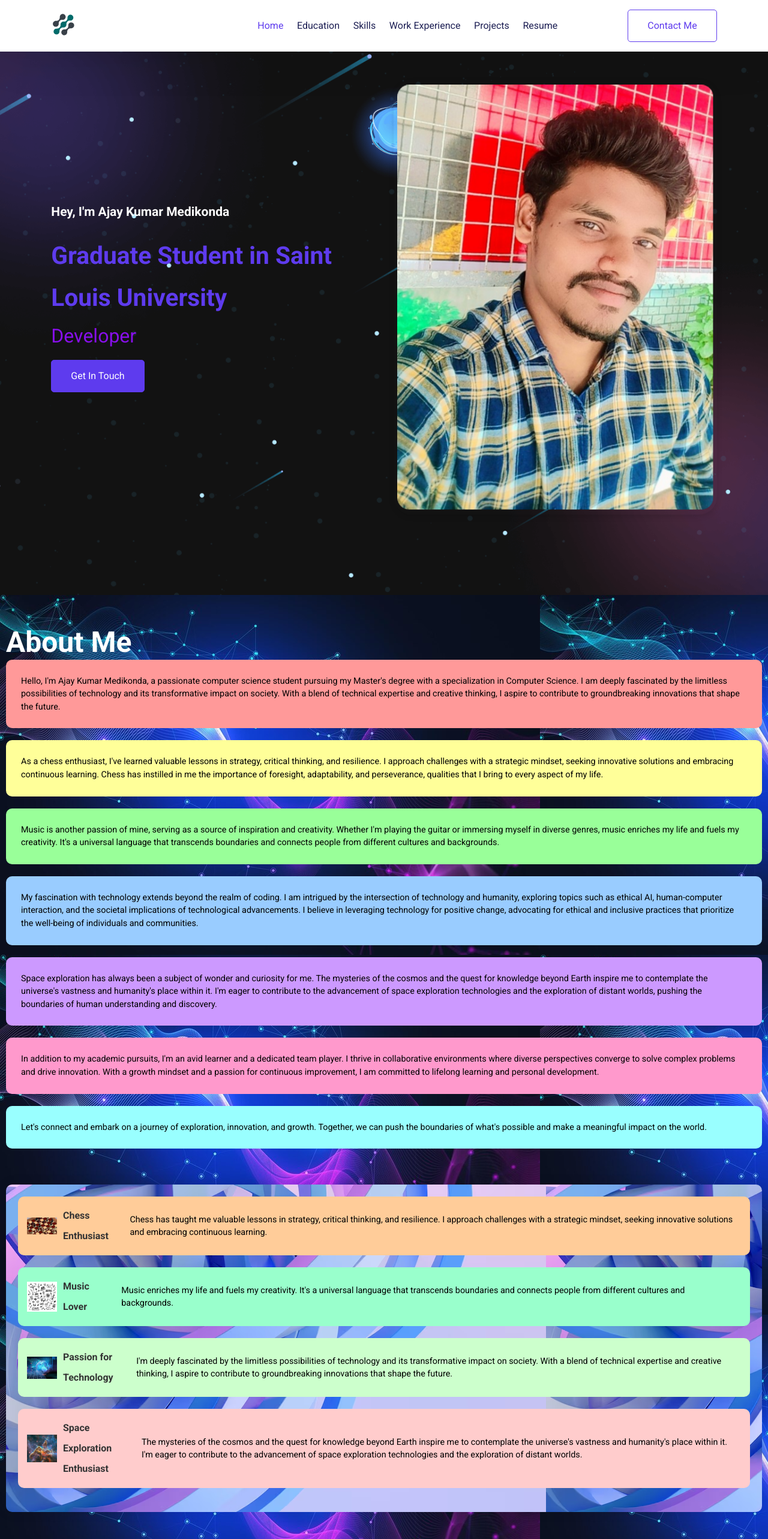
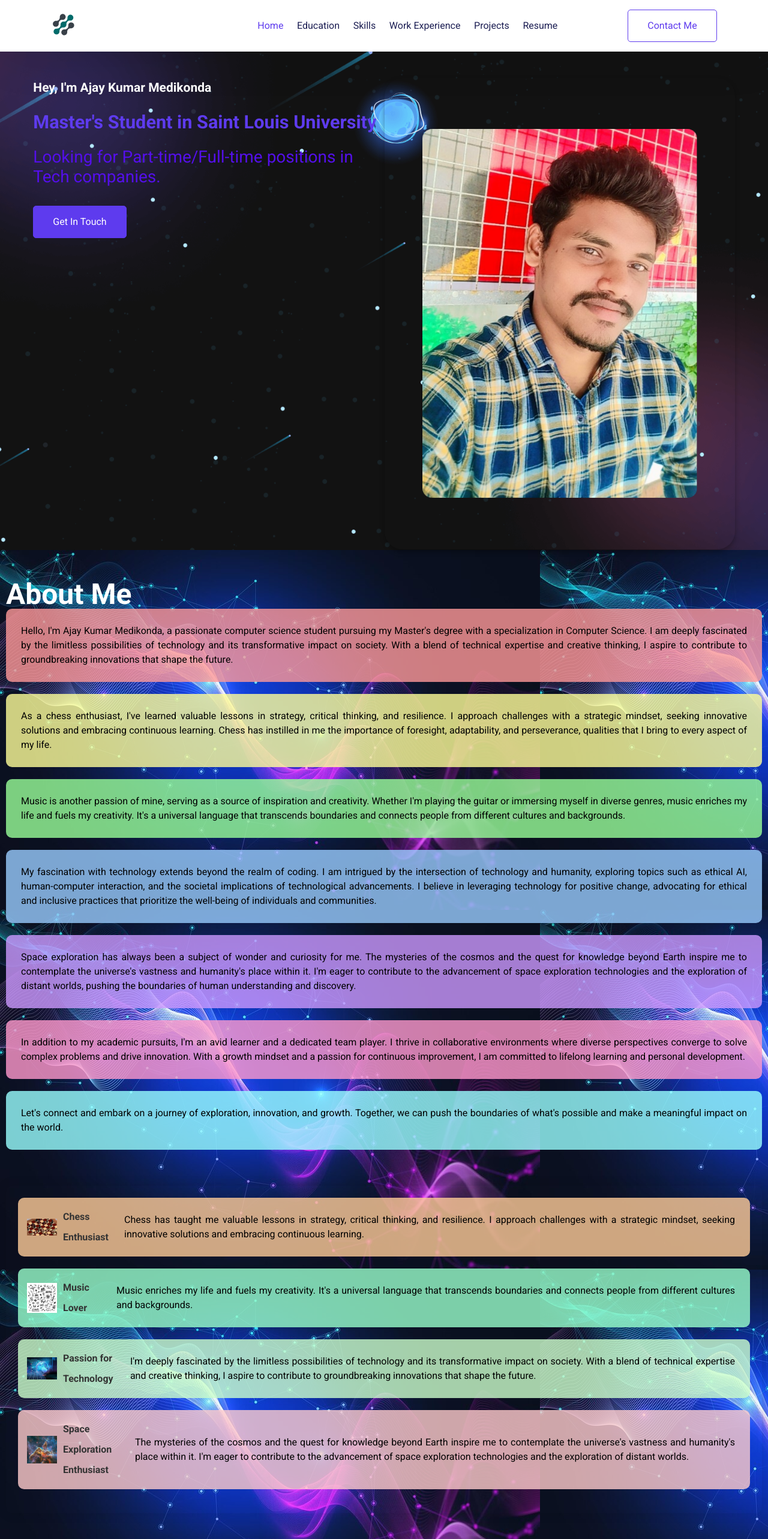
Before and after one commit to ajaykumar9680/ajaykumar1973, a React (Create React App) app: page /#/ in a window 1280 px wide. Shown: the top 2566 px of the page at 60% size. Built offline with nearby package versions, Linux system fonts and the light colour scheme.

Commit message:
some enhancements

```diff
--- a/src/App.css
+++ b/src/App.css
@@ -87,13 +87,13 @@ p {
 h1 {
   font-size: 56px;
   font-weight: 700;
-  line-height: 67px;
+  line-height: 57px;
 }
 /* Heading 2 */
 h2 {
   font-size: 48px;
   font-weight: 700;
-  line-height: 58px;
+  line-height: 48px;
 }
 /* Heading 3 */
 h3 {
@@ -144,7 +144,7 @@ h3 {
 .sub-title {
   color: var(--heading-color);
   font-size: 16px;
-  font-weight: 600;
+  font-weight: 300;
   line-height: 24px;
 }
 /* Section Titles Ends */
@@ -175,8 +175,8 @@ h3 {
 /* Responsive Screens */
 @media only screen and (max-width: 1800px) {
   .hero-section-title {
-    font-size: 68px;
-    line-height: 70px;
+    font-size: 58px;
+    line-height: 40px;
   }
   .skills-section-title {
     font-size: 28px;
@@ -186,8 +186,8 @@ h3 {
 
 @media only screen and (max-width: 1600px) {
   .skills-section-heading {
-    font-size: 54px;
-    line-height: 70px;
+    font-size: 44px;
+    line-height: 30px;
   }
   .skills-section-container {
     gap: 16px;
@@ -200,7 +200,7 @@ h3 {
   }
   .skills-section-title {
     font-size: 23px;
-    line-height: 30px;
+    line-height: 20px;
   }
   .skills-section-description {
     font-size: 17.333px;
--- a/src/Pages/Home/HeroSection.jsx
+++ b/src/Pages/Home/HeroSection.jsx
@@ -8,11 +8,11 @@ const HeroSection = () => {
         <div className="hero-section-content">
           <p className="section-title">Hey, I'm Ajay Kumar Medikonda</p>
           <h1 className="hero-section-title">
-            <span className="hero-section-title-color">Graduate Student in Saint Louis University</span> <br />
+            <span className="hero-section-title-color">Master's Student in Saint Louis University</span> <br />
             {/* Developer */}
           </h1>
           <p className="hero-section-description">
-            Developer
+            Looking for Part-time/Full-time positions in Tech companies.
           </p>
         </div>
         <a href="#Contact" className="btn btn-primary">Get In Touch</a>
--- a/src/Pages/Home/WorkExperience.jsx
+++ b/src/Pages/Home/WorkExperience.jsx
@@ -23,14 +23,6 @@ function WorkExperience() {
           </ul>
         </div>
 
-        <div className="job">
-          <h3 className="job-title">AWS Cloud Virtual Internship offered by AICTE</h3>
-          <p className="job-duration">Oct 2021 – Dec 2021</p>
-          <ul className="job-responsibilities">
-            <li>Learned about a new AWS service and used it to solve a real-world problem.</li>
-            <li>Built a cloud-based application that uses multiple AWS services.</li>
-          </ul>
-        </div>
       </div>
     </section>
   );
--- a/src/styles/Hero.css
+++ b/src/styles/Hero.css
@@ -2,10 +2,10 @@
 .hero-section {
     display: grid;
     grid-template-columns: repeat(2, 1fr);
-    padding: 133.333px 85.333px 133.333px;
-    align-items: center;
+    padding: 130.333px 55.333px 1.0px;
+    align-items: left;
     justify-content: space-between;
-    gap: 32px;
+    gap: 2px;
     background-color: var(--bg-shade);
     background-image: url('../assets/img/banner-bg.png');
     background-position: top center;
@@ -29,7 +29,7 @@
   }
   .hero-section-title {
     color: var(--heading-color);
-    font-size: 40.667px;
+    font-size: 30.667px;
     font-weight: 700;
 
     align-self: stretch;
@@ -38,15 +38,15 @@
     color: var(--primary);
   }
   .hero-section-description {
-    color: rgb(135, 15, 234);
-    font-size: 32px;
+    color: rgb(84, 15, 234);
+    font-size: 28px;
     font-weight: 40;
-    line-height: 2dvb;
+
   }
   .hero-section-img {
     border-radius: 30px; /* Adjust the border-radius value to control the curve */
     overflow: hidden; /* Clip the image to the rounded borders */
-    box-shadow: 0 4px 8px rgba(0, 0, 0, 0.1); /* Add a box-shadow for depth */
+    box-shadow: 0 4px 8px rgba(0, 0, 0, 0.3); /* Add a box-shadow for depth */
     height: auto;
   }
   .hero-section-img > img {
@@ -66,6 +66,6 @@
       transform: scale(0.3); /* Initial position */
     }
     100% {
-      transform: scale(1); /* Final position (adjust distance as needed) */
+      transform: scale(0.8); /* Final position (adjust distance as needed) */
     }
   }
--- a/src/styles/about.css
+++ b/src/styles/about.css
@@ -20,7 +20,7 @@
 }
 
 .about-section-content-box {
-  background-image: url('../assets/img/3d4.avif');
+
   padding: 20px;
   border-radius: 10px;
   box-shadow: 0px 0px 20px rgba(0, 0, 0, 0.1);
@@ -59,51 +59,52 @@
 }
 
 .about-section-row p {
-  color:rgb(0,0,0);
-  font-size: 0.9em;
+  color:rgb(0,0,0,1.0);
+  font-size: 1.0em;
   margin: 10px;
+  text-align: justify;
   /*font-style: italic;*/
 }
 
 /* Specific background colors for statements */
 
 .about-section-column-1 .about-section-row:nth-child(2) {
-  background-color: rgb(255,153,153); /* Blue */
+  background-color: rgb(255,153,153,0.8); /* Blue */
 }
 .about-section-column-1 .about-section-row:nth-child(3) {
-  background-color: rgb(255,255,153); /* Yellow */
+  background-color: rgb(255,255,153,0.8); /* Yellow */
 }
 
 .about-section-column-1 .about-section-row:nth-child(4) {
-  background-color: rgb(153,255,153); /* Blue */
+  background-color: rgb(153,255,153,0.8); /* Blue */
 }
 .about-section-column-1 .about-section-row:nth-child(5) {
-  background-color: rgb(153,204,255); /* Yellow */
+  background-color: rgb(153,204,255,0.8); /* Yellow */
 }
 
 .about-section-column-1 .about-section-row:nth-child(6) {
-  background-color: rgb(204,153,255); /* Blue */
+  background-color: rgb(204,153,255,0.8); /* Blue */
 }
 .about-section-column-1 .about-section-row:nth-child(7) {
-  background-color: rgb(255,153,204); /* Yellow */
+  background-color: rgb(255,153,204,0.8); /* Yellow */
 }
 .about-section-column-1 .about-section-row:nth-child(8) {
-  background-color: rgb(153,255,255); /* Yellow */
+  background-color: rgb(153,255,255,0.8); /* Yellow */
 }
 
 .about-section-column-2 .about-section-row:nth-child(1) {
-  background-color: rgb(255,204,153);
+  background-color: rgb(255,204,153,0.8);
 }
 
 .about-section-column-2 .about-section-row:nth-child(2) {
-  background-color: rgb(153,255,204);
+  background-color: rgb(153,255,204,0.8);
 }
 .about-section-column-2 .about-section-row:nth-child(3) {
-  background-color: rgb(204,255,204);
+  background-color: rgb(204,255,204,0.8);
 }
 
 .about-section-column-2 .about-section-row:nth-child(4) {
-  background-color: rgb(255,204,204);
+  background-color: rgb(255,204,204,0.8);
 }
 
 
--- a/src/styles/honors.css
+++ b/src/styles/honors.css
@@ -35,13 +35,13 @@
 .honors-awards-list {
   /*background-color: #60f525;  Add background color to each job entry */
    /* Add padding to each job entry */
-   background: rgb(65, 129, 139);
+   background: rgba(245, 54, 210, 0.5);
   border-radius: 64px; /* Add border radius */
   align-items: center; /* Center items horizontally */
-  text-align: center;
+
   margin-top: 10px;
-  font-size: 30px;
-  padding: 60px 50px;
+  font-size: 20px;
+  padding: 30px 50px;
 
 }
 
--- a/src/styles/work.css
+++ b/src/styles/work.css
@@ -44,6 +44,7 @@
   line-height: 1.5; /* Adjust line height for job responsibilities */
   padding-left: 24px; /* Add padding-left for indentation */
   list-style-type: none;
+  text-align: justify;
 }
 
 /* Media Query for Responsive Design */
```
